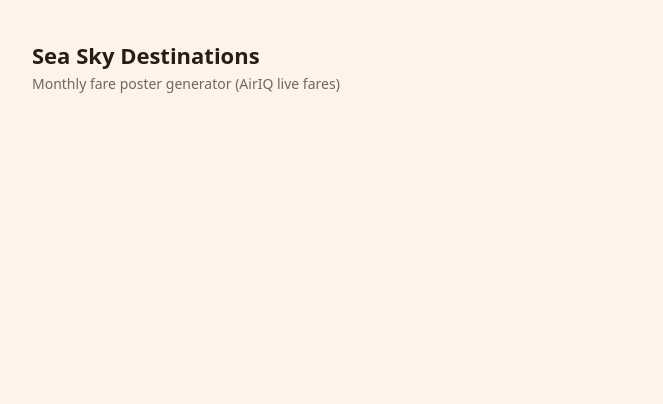
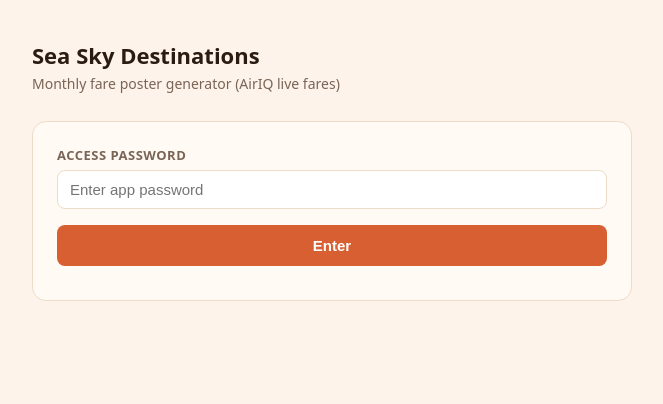
Before and after one commit to Hameedshaik024/Series-Fares, a plain HTML site: page backend/static/index.html in a window 1280 px wide. Shown: the whole page, without its empty margins (308-971 px from the left). Drawn offline with Linux system fonts and the light colour scheme.

Commit message:
Fix password gate never showing on page load
#gate and #app both had display:none with nothing to un-hide the
gate first, so the page rendered blank below the title.

```diff
--- a/backend/static/index.html
+++ b/backend/static/index.html
@@ -34,7 +34,8 @@
   #result { margin-top: 20px; text-align: center; }
   #result img { max-width: 100%; border-radius: 10px; border: 1px solid var(--border); }
   #result a { display: inline-block; margin-top: 12px; font-weight: 700; color: var(--accent); text-decoration: none; }
-  #gate, #app { display: none; }
+  #gate { display: block; }
+  #app { display: none; }
   .hidden { display: none !important; }
   .spinner { display: inline-block; width: 16px; height: 16px; border: 2px solid var(--border); border-top-color: var(--accent); border-radius: 50%; animation: spin 0.8s linear infinite; vertical-align: -3px; margin-right: 8px; }
   @keyframes spin { to { transform: rotate(360deg); } }
```
Also changed, not shown: frontend/index.html (+2 -1 lines).
